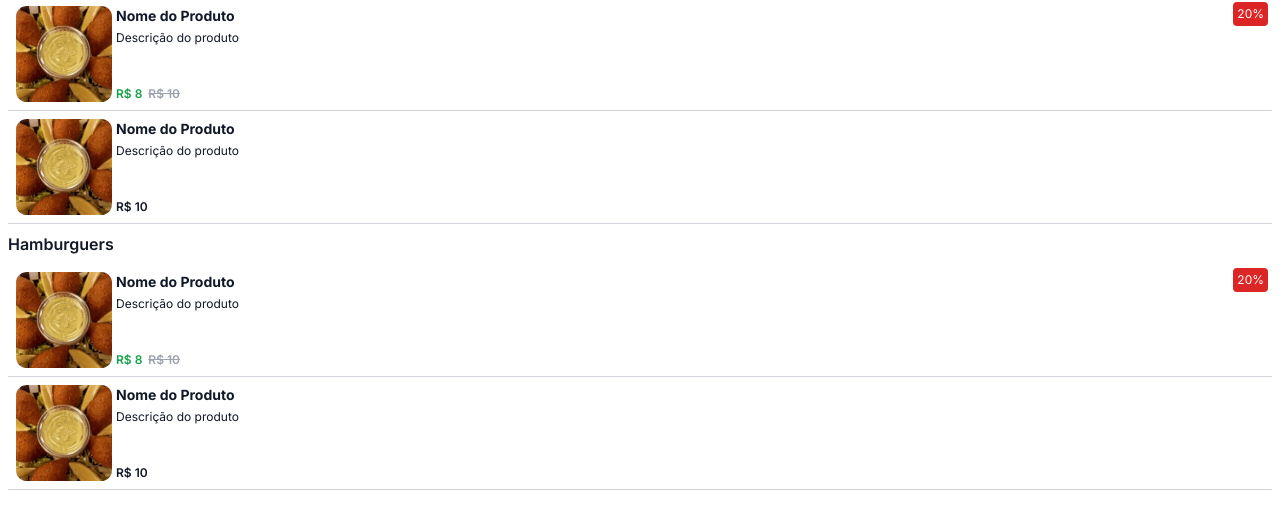
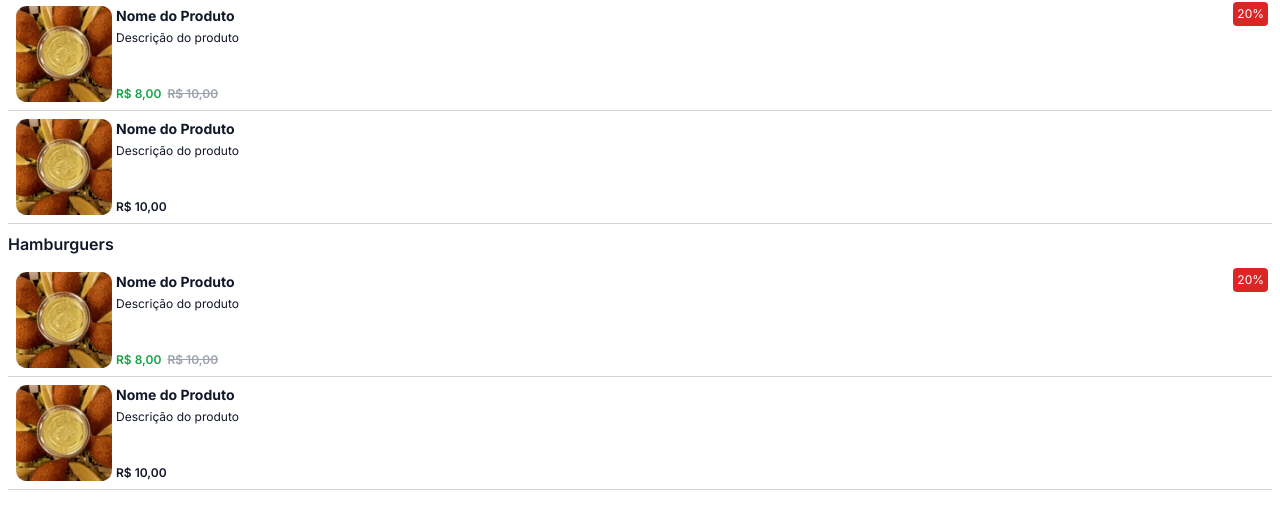
Before and after one commit to trukaSoftware/menu-digital, a Next.js app: page /products in a window 1280 px wide. Shown: the part 419-948 px from the top of the page. Built offline with nearby package versions, Linux system fonts and the light colour scheme.

Commit message:
feat: change how the price appears

```diff
--- a/src/app/components/FoodCard/index.tsx
+++ b/src/app/components/FoodCard/index.tsx
@@ -33,7 +33,11 @@ export default function FoodCard({
         <p className={styles.foodCardPricesWrapper}>
           {discountedPrice ? (
             <span className={`${styles.foodCardDiscountPrice}`}>
-              R$ {discountedPrice}
+              {discountedPrice.toLocaleString(`pt-BR`, {
+                minimumFractionDigits: 2,
+                style: `currency`,
+                currency: `BRL`,
+              })}
             </span>
           ) : null}
           <span
@@ -41,7 +45,11 @@ export default function FoodCard({
               discountedPrice ? styles.foodCardPriceScratched : ``
             }`}
           >
-            R$ {price}
+            {price.toLocaleString(`pt-BR`, {
+              minimumFractionDigits: 2,
+              style: `currency`,
+              currency: `BRL`,
+            })}
           </span>
         </p>
       </div>
```
